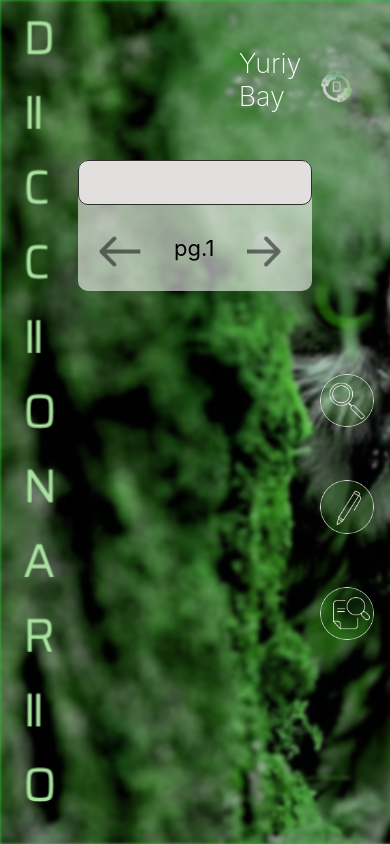
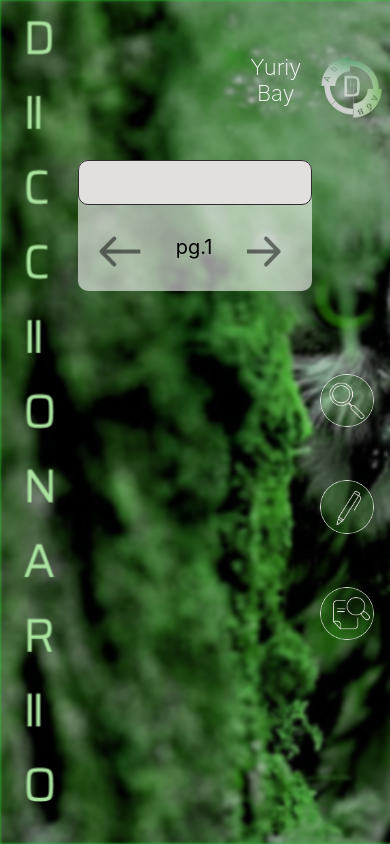
Before and after one commit to VitaliyBayRTS/Dictionary, a React (Create React App) app: page /#/search in a window 390 px wide. Built offline with nearby package versions, Linux system fonts and the light colour scheme.

Commit message:
Made header section more adaptive for mobile

```diff
--- a/src/components/AllWords/Word/Word.module.scss
+++ b/src/components/AllWords/Word/Word.module.scss
@@ -20,7 +20,7 @@
 @media(max-width: 450px) {
     .wordBox {
         p {
-            font-size: 17px;
+            font-size: 19px;
         }
     }
 }
--- a/src/components/AllWords/Word/Word.tsx
+++ b/src/components/AllWords/Word/Word.tsx
@@ -18,7 +18,7 @@ let Word: FunctionComponent<AllWordsProps> = (props) => {
     return (<NavLink to='/wordSettings' onClick={() => submitData()} className={s.wordBox}>
         <p>{props.index}. <b>{props.wordData.word.toLowerCase().charAt(0).toUpperCase() +
             props.wordData.word.slice(1)} -</b> &nbsp;
-            <p>{props.wordData.shortMeaning}</p>
+            <span>{props.wordData.shortMeaning}</span>
         </p>
 
     </NavLink>)
--- a/src/components/Header/Header.module.scss
+++ b/src/components/Header/Header.module.scss
@@ -28,3 +28,15 @@ header {
       font-weight: 200;
     }
 }
+
+@media(max-width: 400px) {
+  header {
+      img {
+        width: 100%;
+      }
+      span {
+        text-align: center;
+        font-size: 22px;
+      }
+  }
+}
--- a/src/components/Paginator/Paginator.module.scss
+++ b/src/components/Paginator/Paginator.module.scss
@@ -26,3 +26,13 @@
 .opacity {
     opacity: 0.5;
 }
+
+@media(max-width: 400px) {
+    .paginatorBox {
+        .paginator {
+            span {
+                font-size: 20px;
+            }
+        }
+    }
+}
--- a/src/components/WordSettings/WordSettings.module.scss
+++ b/src/components/WordSettings/WordSettings.module.scss
@@ -24,11 +24,14 @@
             display: grid;
             grid-template-columns: auto auto auto;
             justify-content: space-between;
+            text-align: center;
             button, a {
+                padding: 0;
+                margin: 0;
                 text-decoration: none;
                 background: transparent;
                 border: none;
-                font-size: 20px;
+                font-size: 18px;
                 color: #19558C;
                 &:hover {
                     color: darken($color: #19558C, $amount: 10%)
@@ -45,6 +48,9 @@
         border-radius: 20px;
     }
     .yesNoSection {
+        display: grid;
+        justify-self: center;
+        grid-template-columns: auto auto;
         background: url('../../common/img/yesNoBg.png') 0 0 no-repeat;
         background-size: cover;
         button {
@@ -78,5 +84,16 @@
 }
 
 .displayNone {
-    display: none;
+    display: none !important;
 }
+
+
+@media(max-width: 400px) {
+    .wordSettingsBox {
+        .yesNoSection {
+            button {
+                padding: 45px 35px;
+            }
+        }
+    }
+}
```
Also changed, not shown: src/App.module.scss (+14 -0 lines).
